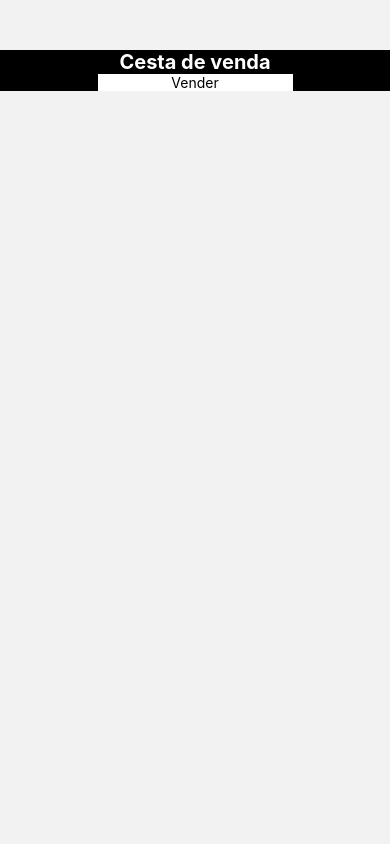
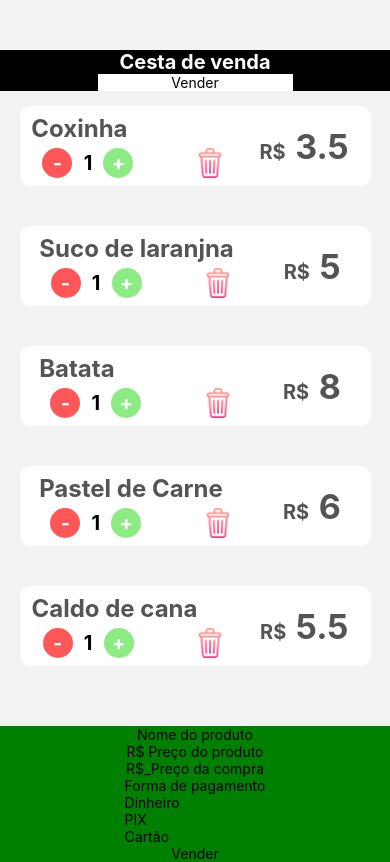
Before and after one commit to Lim4S2/LucraMais--App, a React Native app: screen /Carrinho in a window 390 px wide. Built offline with nearby package versions, Linux system fonts and the light colour scheme.

Commit message:
Fazendo a lista da página Carrinho

```diff
--- a/package.json
+++ b/package.json
@@ -24,6 +24,7 @@
     "react-dom": "18.2.0",
     "react-native": "0.74.1",
     "react-native-animatable": "^1.4.0",
+    "react-native-element-dropdown": "^2.12.1",
     "react-native-safe-area-context": "4.10.1",
     "react-native-screens": "3.31.1",
     "react-native-web": "~0.19.10"
--- a/src/pages/carrinho/index.js
+++ b/src/pages/carrinho/index.js
@@ -1,9 +1,52 @@
 import React from "react"
-import { View, FlatList, Text, TouchableOpacity} from "react-native"
+import { View, FlatList, Text, TouchableOpacity, Image} from "react-native"
 import styles from "./style"
+import stylesList from "../venda/stylesList.js"
 
 export default function Carrinho({navigation}) {
+
+    const DATA = [
+        {
+            tittle: "Coxinha",
+            descricao: "Coxinha de frango com catupiry",
+            quantidade: 20,
+            categoria: "Salgado assado",
+            preco: 3.50
+        },
+        {
+            tittle: "Suco de laranjna",
+            descricao: "Suco de laranja natural - 500ml",
+            quantidade: 5,
+            categoria: "Babida",
+            preco: 5.00
+        },
+        {
+            tittle: "Batata",
+            descricao: "Batata sem produtos químicos",
+            quantidade: 1,
+            categoria: "Legume",
+            preco: 8.00
+
+        },
+        {
+            tittle: "Pastel de Carne",
+            descricao: "",
+            quantidade: 0,
+            categoria: "Pastel salgado",
+            preco: 6.00
+        },
+        {
+            tittle: "Caldo de cana",
+            descricao: "Sabor abacaxi ou limão - 400ml",
+            quantidade: 10,
+            categoria: "Bebida",
+            preco: 5.50
+        }
+
+    ]
+
     return(
+        <View style={{justifyContent: "space-between", height: "100%"}}>
             <View style={styles.container}>
                 <Text style={styles.text}>Cesta de venda</Text>
                 <TouchableOpacity onPress={() => navigation.navigate("Venda")}
@@ -16,5 +59,75 @@ export default function Carrinho({navigation}) {
                     <Text>Vender</Text>
                 </TouchableOpacity>
             </View>
+
+            <View>
+                <FlatList
+                    data={DATA}
+                    contentContainerStyle={{paddingTop: 15, paddingBottom: 20}}
+                    renderItem={({item}) => {
+                        return(
+                            <View>
+                            <View style={stylesList.produto}>
+                                <View style={stylesList.viewTittle}>
+                                <Text style={stylesList.titulo}>{item.tittle}</Text>
+                                    <View style={stylesList.viewAddCar}>
+                                        <TouchableOpacity style={stylesList.btnMenos}>
+                                            <Text style={{color: "white", fontSize: 20, fontWeight: "bold"}}>-</Text>
+                                        </TouchableOpacity>
+
+                                        <Text style={{fontSize: 20, fontWeight: "bold"}}>1</Text>
+
+                                        <TouchableOpacity style={{...stylesList.btnMenos, backgroundColor: "#8DEB84"}}>
+                                            <Text style={{color: "white", fontSize: 20, fontWeight: "bold"}}>+</Text>
+                                        </TouchableOpacity>
+
+                                        <TouchableOpacity>
+                                            <Image source={require("../../images/iconLixeira.png")}
+                                                style={{width: 30, height: 30, marginLeft: 50}}/>
+                                        </TouchableOpacity>
+                                    </View>
+                                </View>
+
+                                    <View style={stylesList.viewValor}>
+                                        <Text style={stylesList.sifrao}>R$
+                                            <Text style={{color: "white"}}>_</Text>
+                                            <Text style={{...stylesList.sifrao, fontSize: 34}}>{item.preco}</Text>
+                                        </Text>
+                                    </View>
+                            </View>
+                        </View>
+                        )
+                    }}
+                />
+            </View>
+
+            <View style={styles.venda}>
+                <Text style={styles.nomeProd}>Nome do produto</Text>
+                <Text style={styles.nomeProd}>R$ Preço do produto</Text>
+                <Text>R$
+                    <Text>_</Text>
+                    <Text>Preço da compra</Text>
+                </Text>
+
+                <View>
+                    <Text>Forma de pagamento</Text>
+                    <View accessibilityRole="combobox">
+                        <TouchableOpacity>
+                            <Text>Dinheiro</Text>
+                        </TouchableOpacity>
+                        <TouchableOpacity>
+                            <Text>PIX</Text>
+                        </TouchableOpacity>
+                        <TouchableOpacity>
+                            <Text>Cartão</Text>
+                        </TouchableOpacity>
+                    </View>
+                </View>
+
+                <TouchableOpacity>
+                    <Text>Vender</Text>
+                </TouchableOpacity>
+            </View>
+        </View>
     )
 }
--- a/src/pages/carrinho/style.js
+++ b/src/pages/carrinho/style.js
@@ -11,6 +11,11 @@ const styles = StyleSheet.create({
         fontSize: 20,
         fontWeight: 'bold',
         color: 'white'
+    },
+    venda: {
+        backgroundColor: "green",
+        justifyContent: "center",
+        alignItems: "center"
     }
 })
 
--- a/src/pages/preload/index.js
+++ b/src/pages/preload/index.js
@@ -43,11 +43,11 @@ export default function Preload({navigation}) {
                     source={require("../../images/terra.png")} style={{...styles.terra, width: terra}}/>
             </Animatable.View>
 
-            {/*<Text onPress={() => navigation.navigate("Login")}
+            <Text onPress={() => navigation.navigate("Login")}
                 style={{
                     padding: 10
                 }}
-                >Próxima página</Text>*/}
+                >Próxima página</Text>
         </View>
     )
 }
```
Also changed, not shown: src/images/iconLixeira.png (added), 1 other file (tests, documents, lock files or other folders). Lines whose indentation alone changed are shown as unchanged.
